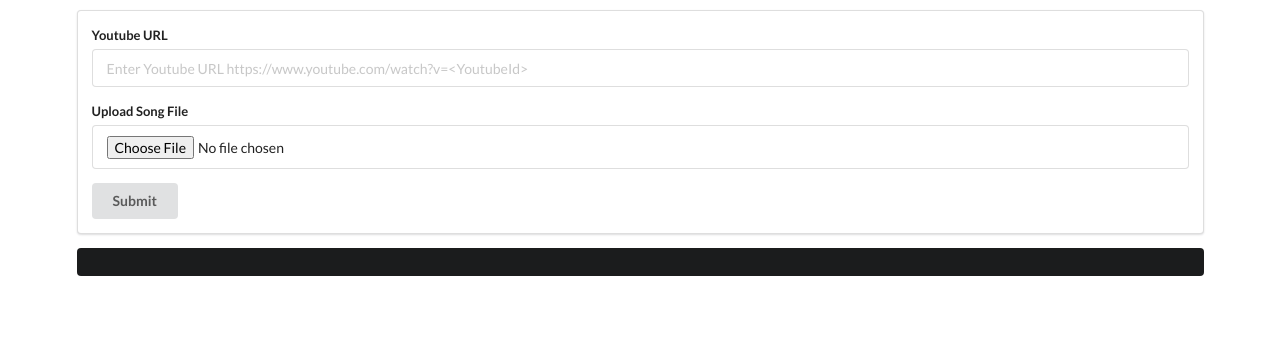
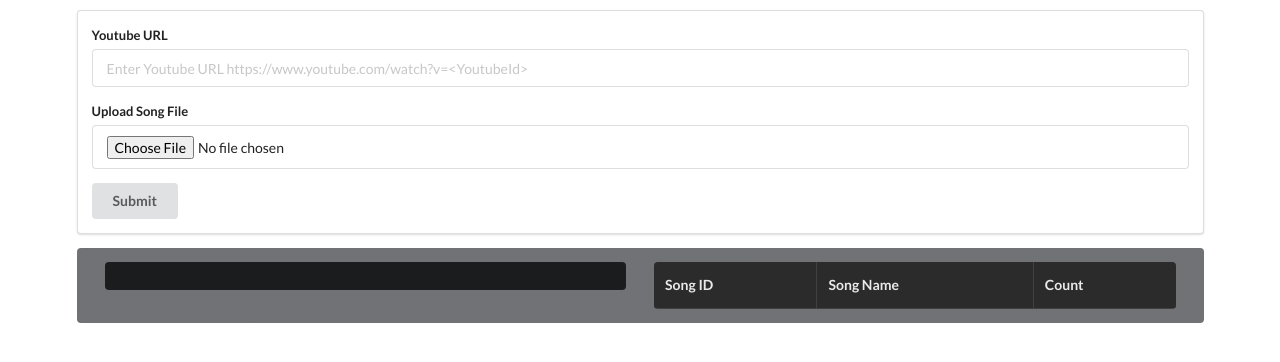
Before and after one commit to gjamuar/songfinder, a React (Create React App) app: page / in a window 1280 px wide. Shown: the top 362 px of the page. Built offline with nearby package versions, Linux system fonts and the light colour scheme.

Commit message:
Added table for total song counts

```diff
--- a/src/components/App.js
+++ b/src/components/App.js
@@ -4,10 +4,11 @@ import PlayerView from './PlayerView';
 import FingerprintList from './FingerprintList'
 import ApiService from '../api/ApiService'
 import io from 'socket.io-client';
+import SongList from './SongList';
 
 class App extends React.Component {
 
-    state = { fingerprints: [], audiofile: '', currentRuntime: 0,fetchInProgress: false, youtubeUrl:'' }
+    state = { fingerprints: [], audiofile: '', currentRuntime: 0,fetchInProgress: false, youtubeUrl:'', songlist:{} }
     onYoutubeSubmit = (youtubeUrl)=>{
         console.log('onYoutubeSubmit')
         console.log(youtubeUrl)
@@ -100,7 +101,18 @@ class App extends React.Component {
     appendFingerprint = (data, file,yurl) => {
         console.log(data);
         // console.log(socket.id);
-        this.setState({ fingerprints: [...this.state.fingerprints, JSON.parse(data)],audiofile: file,fetchInProgress: false ,youtubeUrl: yurl})
+        let copySonglist = {...this.state.songlist}
+        let song_data = JSON.parse(data);
+        console.log(song_data.song_id);
+        if(song_data.song_id){
+        if (! (song_data.song_id in this.state.songlist)){
+            copySonglist[song_data.song_id] = {"song_name":song_data.song_name, "count":1};
+        }else{
+            copySonglist[song_data.song_id].count +=1;
+        }
+        }
+        console.log('songlist:'+ JSON.stringify(copySonglist))
+        this.setState({ fingerprints: [...this.state.fingerprints, song_data],audiofile: file,fetchInProgress: false ,youtubeUrl: yurl, songlist: copySonglist})
     }
 
     render() {
@@ -108,12 +120,21 @@ class App extends React.Component {
             <div className="ui container" style={{ marginTop: '10px' }}>
                 <SearchBar onSubmit={this.onSearchSubmit} onYoutubeSubmit={this.onYoutubeSubmit} />
                 <div><PlayerView audiofile={this.state.audiofile} highlightFingerprint={this.highlightFingerprint} youtubeUrl={this.state.youtubeUrl}/></div>
-                <div>
+                <div className="ui raised secondary inverted segment">
+                <div className="ui two column doubling stackable grid container">
+                <div className="column">
                     <FingerprintList
                         fetchInProgress={this.state.fetchInProgress}
                         fingerprintList={this.state.fingerprints}
                         currentRuntime={this.state.currentRuntime}
                         seekPlayerToTime={this.props.seekPlayerToTime} />
+                </div>
+                <div className="column">
+                    <SongList
+                        songList={this.state.songlist}
+                    />
+                </div>
+                </div>
                 </div>
             </div>
 
--- /dev/null
+++ b/src/components/SongItem.js
@@ -0,0 +1,25 @@
+import React from 'react'
+// import "../css/SongItem.css"
+class SongItem extends React.Component {
+
+    render() {
+        // const { song_id, song_name } = this.props.song;
+        return (
+            // <div>
+            //     <div className="content">
+            //         <div className="header">{this.props.songId}</div>
+            //         <div className="description">
+            //             <span>{this.props.songName}</span>
+            //         </div>
+            //     </div>
+            // </div>
+            <tr>
+                <td>{this.props.songId}</td>
+                <td>{this.props.songName.song_name}</td>
+                <td>{this.props.songName.count}</td>
+            </tr>
+        );
+    }
+}
+
+export default SongItem;
--- /dev/null
+++ b/src/components/SongList.js
@@ -0,0 +1,51 @@
+import React from 'react'
+import SongItem from './SongItem'
+// import '../css/SongList.css'
+
+class SongList extends React.Component {
+
+    render() {
+        console.log(this.props.songList);
+        // const str = '';
+
+        let songlist;
+        // for (const sl of Object.entries(this.props.songList)){
+        //     songlist += <SongItem
+        //     key={sl.song_id}
+        //     song={sl}
+        //     />
+        // }
+
+        songlist = Object.entries(this.props.songList).map(([key, value]) => {
+                return <SongItem
+                key={key}
+                songId={key}
+                songName={value}
+                />
+
+            });
+
+
+        return (
+            // <div className="ui inverted segment song-list">
+            //     <div className="ui inverted relaxed divided list">
+            //         {songlist}
+            //     </div>
+            // </div>
+          <table className="ui inverted celled table">
+            <thead>
+                <tr>
+                    <th>Song ID</th>
+                    <th>Song Name</th>
+                    <th>Count</th>
+                </tr>
+            </thead>
+        <tbody>
+            {songlist}
+        </tbody>
+        </table>
+        );
+    }
+}
+
+export default SongList;
```
